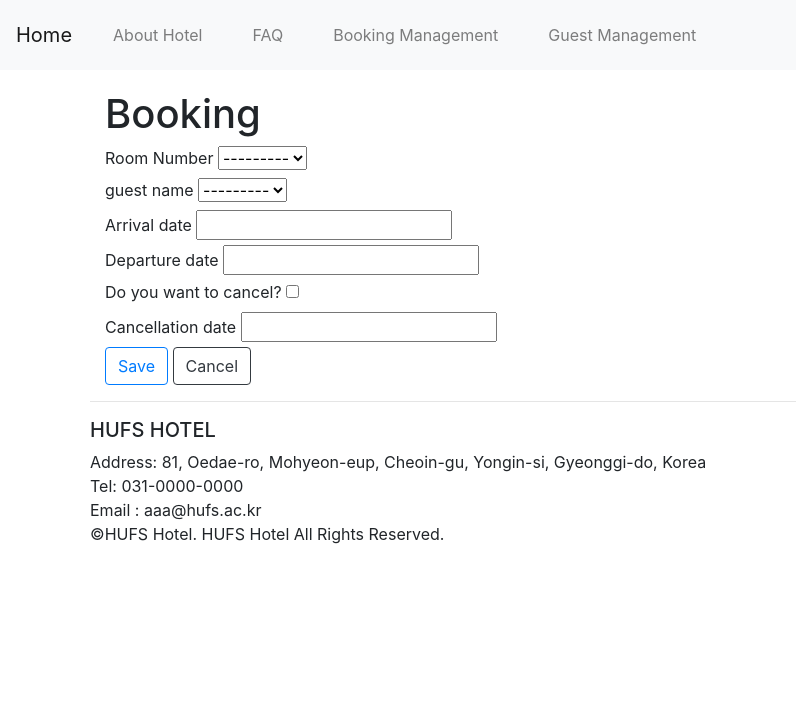
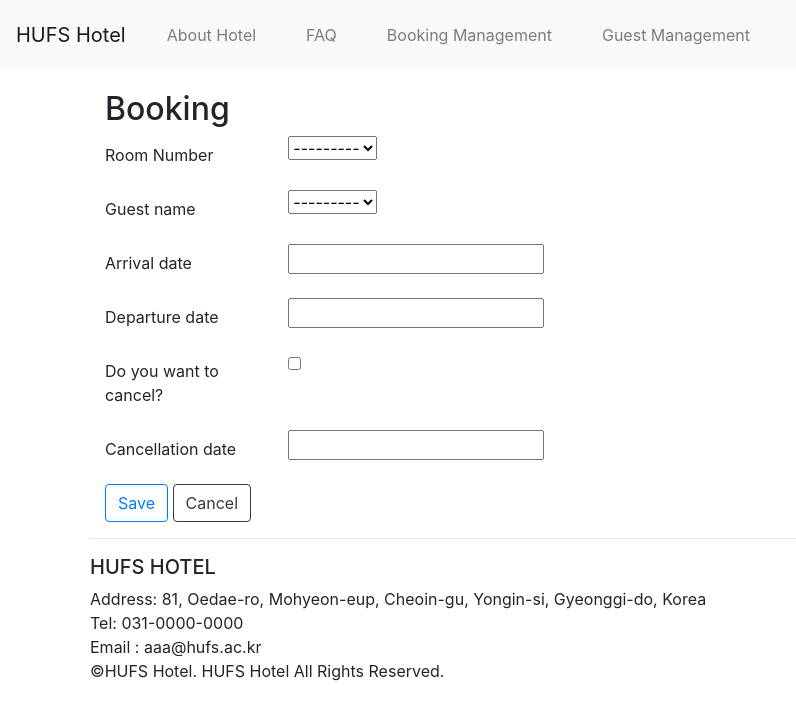
Before and after one commit to ju0103/HotelReservation, a Django app: page /bookingmgmt/newbooking/ in a window 1280 px wide. Shown: the top 708 px of the page, without its empty margins (0-796 px from the left). Run offline with Django 3.2, Linux system fonts and the light colour scheme; data comes from the database, SQL or seed files in the repository; some libraries are stand-ins or nearby versions.

Commit message:
Modify style

```diff
--- a/ReservationSystem/urls.py
+++ b/ReservationSystem/urls.py
@@ -20,5 +20,5 @@ urlpatterns = [
     path('admin/', admin.site.urls),
     path('faq/', include('faq.urls')),
     path('bookingmgmt/', include('bookingmgmt.urls')),
-    path('index/', include('index.urls')),
+    path('', include('index.urls')),
 ]
--- a/templates/bookingmgmt/booking_delete_confirm.html
+++ b/templates/bookingmgmt/booking_delete_confirm.html
@@ -6,8 +6,8 @@
     <form method="post">
         {% csrf_token %}
         <h2> Are you sure you want to delete {{ booking.guest }}'s reservation in room {{ booking.room }}?</h2>
-        <button class="btn btn-danger" type="submit">Delete</button>
-        <button onclick="window.history.back();" class="btn btn-default" type="button">Cancel</button>
+        <button class="btn btn-outline-danger" type="submit">Delete</button>
+        <button onclick="window.history.back();" class="btn btn-outline-dark" type="button">Cancel</button>
     </form>
 
 {% endblock %}
--- a/templates/bookingmgmt/booking_form.html
+++ b/templates/bookingmgmt/booking_form.html
@@ -4,24 +4,57 @@
 {% block content %}
 
     <div class="container">
-        <h1> Booking </h1>
+
+        <h2> Booking </h2>
 
         <form method="POST">
             {% csrf_token %}
-            <label>Room Number</label> {{ bookingform.room }} </br>
-            <label>guest name</label> {{ bookingform.guest }} </br>
-            <label>Arrival date</label> {{ bookingform.arrival_date }} </br>
-            <label>Departure date</label> {{ bookingform.departure_date }} </br>
-            <label>Do you want to cancel?</label> {{ bookingform.is_cancelled }} </br>
-            <label>Cancellation date</label> {{ bookingform.cancellation_date }} </br>
 
+            <div class="row mb-3">
+                <label class="col-sm-2 col-form-label">Room Number</label>
+                <div class="col-sm-10">
+                    {{ bookingform.room }}
+                </div>
+            </div>
+            <div class="row mb-3">
+                <label class="col-sm-2 col-form-label">Guest name</label>
+                <div class="col-sm-10">
+                    {{ bookingform.guest }}
+                </div>
+            </div>
+            <div class="row mb-3">
+                <label class="col-sm-2 col-form-label">Arrival date</label>
+                <div class="col-sm-10">
+                    {{ bookingform.arrival_date }}
+                </div>
+            </div>
+            <div class="row mb-3">
+                <label class="col-sm-2 col-form-label">Departure date</label>
+                <div class="col-sm-10">
+                    {{ bookingform.departure_date }}
+                </div>
+            </div>
+            <div class="row mb-3">
+                <label class="col-sm-2 col-form-label">Do you want to cancel?</label>
+                <div class="col-sm-10">
+                    {{ bookingform.is_cancelled }}
+                </div>
+            </div>
+            <div class="row mb-3">
+                <label class="col-sm-2 col-form-label">Cancellation date</label>
+                <div class="col-sm-10">
+                    {{ bookingform.cancellation_date }}
+                </div>
+            </div>
             <button class="btn btn-outline-primary" type="submit">Save</button>
             <button onclick="window.history.back();" class="btn btn-outline-dark" type="button">Cancel</button>
 
             {% if booking %}
-                <a class="btn btn-outline-danger" href="{%url 'delete_booking' booking.id %}">Delete</a>
-            {%endif%}
+                <a class="btn btn-outline-danger" href="{% url 'delete_booking' booking.id %}">Delete</a>
+            {% endif %}
+
         </form>
+
     </div>
 
 {% endblock %}
--- a/templates/bookingmgmt/guest_delete_confirm.html
+++ b/templates/bookingmgmt/guest_delete_confirm.html
@@ -5,9 +5,9 @@
 
     <form method="post">
         {% csrf_token %}
-        <h2> Are you sure you want to delete {{ guest.guest_fname }}{{ guest.guest_lname }}?</h2>
-        <button class="btn btn-danger" type="submit">Delete</button>
-        <button onclick="window.history.back();" class="btn btn-default" type="button">Cancel</button>
+        <h2> Are you sure you want to delete {{ guest.guest_fname }} {{ guest.guest_lname }}?</h2>
+        <button class="btn btn-outline-danger" type="submit">Delete</button>
+        <button onclick="window.history.back();" class="btn btn-outline-dark" type="button">Cancel</button>
     </form>
 
 {% endblock %}
--- a/templates/faq/list_choice.html
+++ b/templates/faq/list_choice.html
@@ -5,7 +5,7 @@
 
     <ul>
         {% for i in choices %}
-            <p>{{ i.choice_text }}</p>
+            <li style="margin-bottom: 15px">{{ i.choice_text }}</li>
         {% endfor %}
     </ul>
 
--- a/templates/faq/list_quest.html
+++ b/templates/faq/list_quest.html
@@ -5,7 +5,7 @@
 
     <ul>
         {%  for i in questions %}
-            <p> {{ i.question_text }} <a href ="{%url 'list_choice' i.id %}"> Check Choice </a></p>
+            <li style="margin-bottom: 15px"> {{ i.question_text }} <a href ="{% url 'list_choice' i.id %}"> Check Choice </a></li>
         {%  endfor %}
     </ul>
 
--- a/templates/index/base.html
+++ b/templates/index/base.html
@@ -11,7 +11,7 @@
 
 <body style="padding: 90px">
     <nav class="navbar navbar-expand-lg navbar-light bg-light fixed-top">
-        <a class="navbar-brand" href="{% url 'home' %}">Home</a>
+        <a class="navbar-brand" href="{% url 'home' %}">HUFS Hotel</a>
         <button class="navbar-toggler" type="button" data-bs-toggle="collapse" data-bs-target="#navbarNav"
                 aria-controls="navbarNav" aria-expanded="false" aria-label="Toggle navigation">
             <span class="navbar-toggler-icon"></span>
```
Also changed, not shown: templates/bookingmgmt/guest_form.html (+37 -8 lines), templates/bookingmgmt/list_bookings.html (+6 -4 lines), templates/bookingmgmt/list_guests.html (+8 -6 lines), db.sqlite3.
